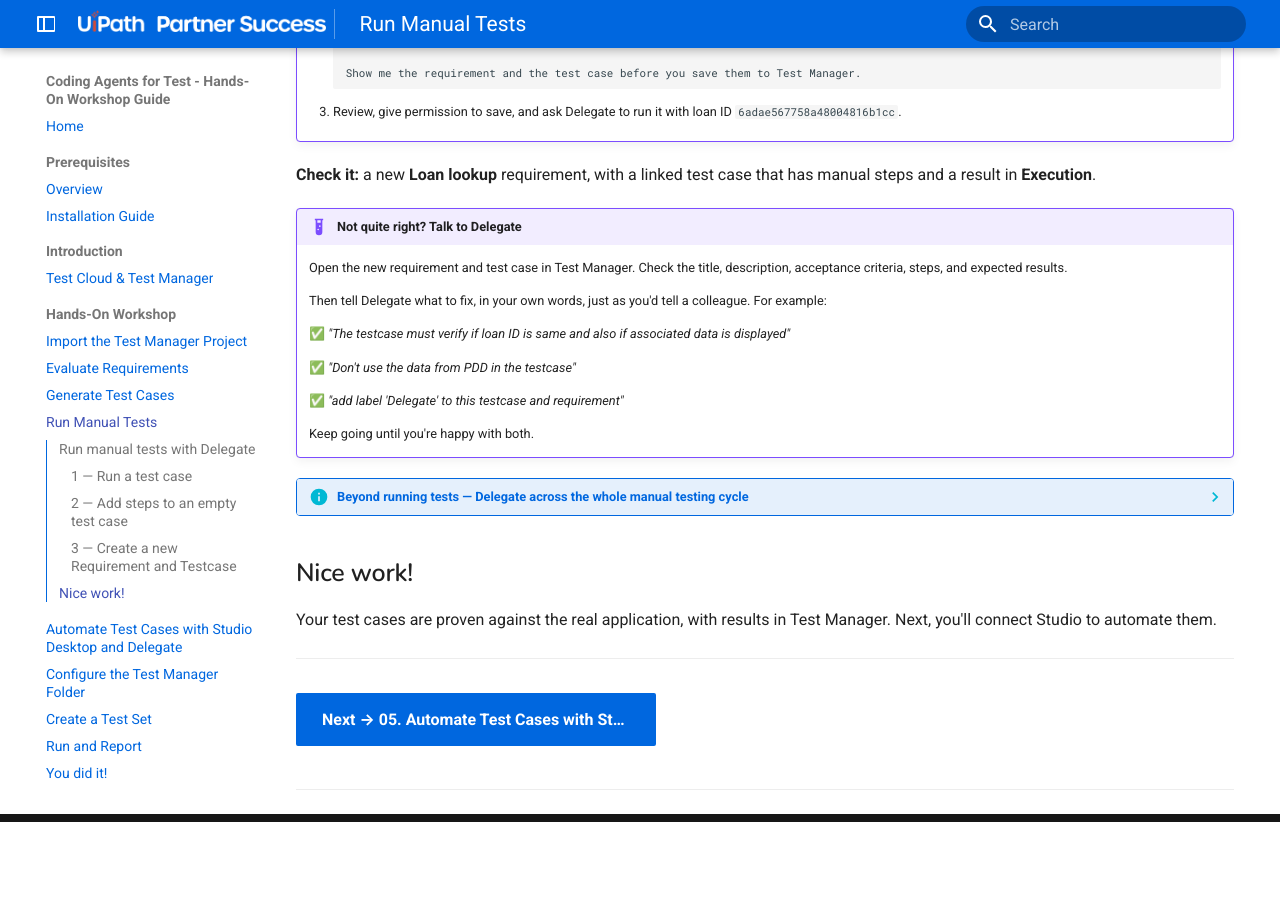
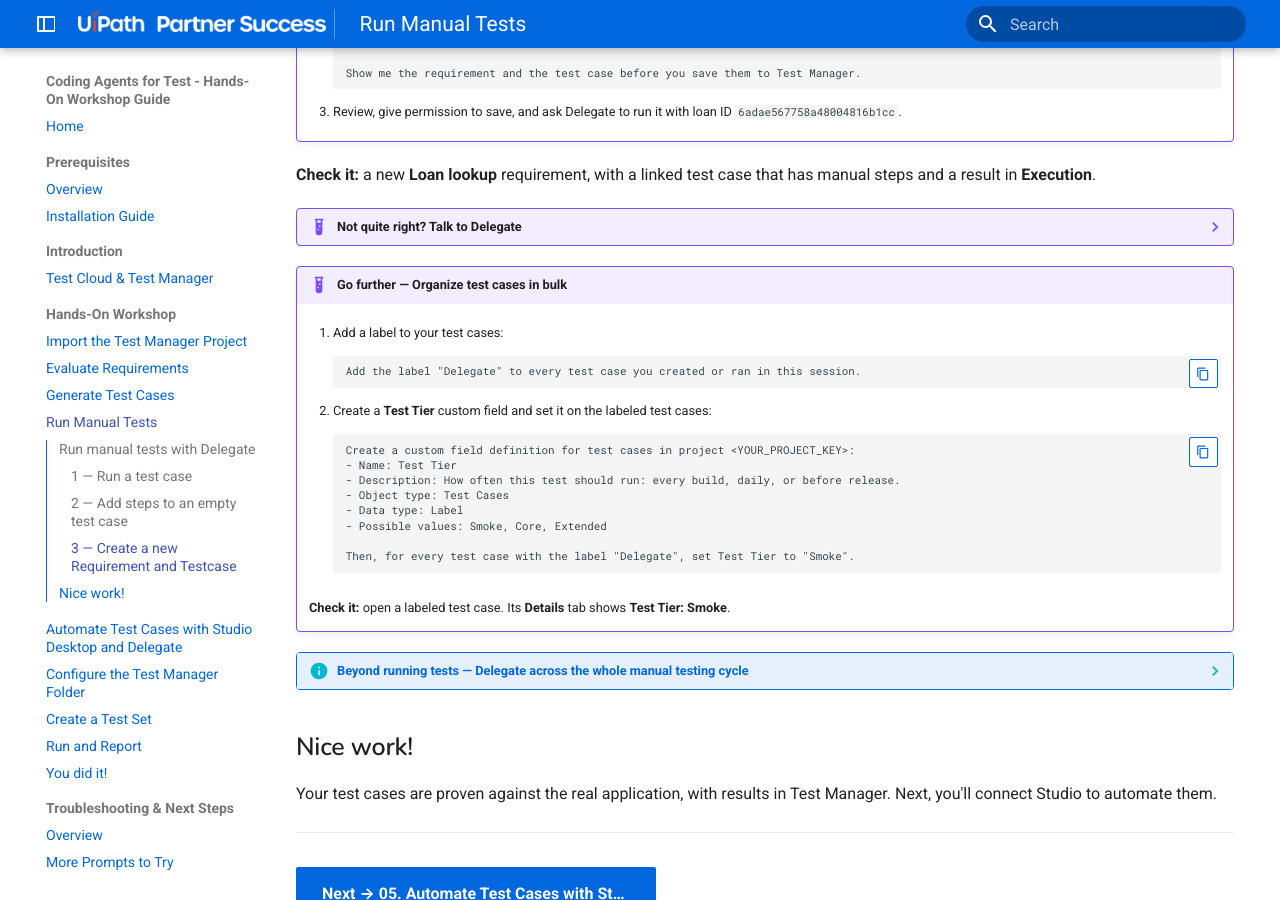
Before and after one commit to meera-uipath/Coding-Agents-For-Test-Workshop, an MkDocs documentation site: the page built from docs/module-2-hands-on-workshop/04-run-manual-tests.md, in a window 1280 px wide and 900 px high, scrolled down 2630 px. Built offline with MkDocs 1.6.1 and Material for MkDocs 9.7.7, drawn with Linux system fonts in a browser that asks for light colours; a script that is not in the unit is left out; before the commit the page ends 3452 px from its top, so only the background shows below that.

Commit message:
Add bulk test case organization, run review steps, and report caveat
- Add a Go further exercise to label test cases and set a Test Tier custom field with Delegate
- Add Live Streaming and Logs/Execution Log review to the autonomous run boxes
- Name the project key in the Studio link prompt and explain why the Object Repository is slow by hand
- Warn learners to check Delegate's report numbers before sharing

Co-Authored-By: Claude Opus 5.5 <noreply@anthropic.com>

````diff
--- a/docs/module-2-hands-on-workshop/04-run-manual-tests.md
+++ b/docs/module-2-hands-on-workshop/04-run-manual-tests.md
@@ -27,8 +27,11 @@ See <a href="https://docs.uipath.com/test-manager/automation-cloud/latest/user-g
 
         ![Run Autonomously in the Manual Steps tab](../assets/images/TM%20Run%20autonomously.png)
 
-    2. On **Setup**, enter the app URL, for example `https://uibank.uipath.com`, and select an AI model.
+    2. On **Setup**, enter the app URL, for example `https://uibank.uipath.com`, and select an AI model. Turn on **Live Streaming** to watch Autopilot drive the browser, and take over if needed.
     3. Select **Run**.
+    4. When it finishes, open the execution:
+        - **Logs** — each step's result, expected behavior, and screenshots. Expand a step to see what Autopilot did.
+        - **Execution Log** — Autopilot's reasoning, such as how it found an element or compared a result.
 
     See <a href="https://docs.uipath.com/test-manager/automation-cloud/latest/user-guide/running-autonomous-test-execution" target="_blank">Running Autonomous Test Execution</a>.
 
@@ -36,7 +39,7 @@ See <a href="https://docs.uipath.com/test-manager/automation-cloud/latest/user-g
     **Autonomous Exploration** is exploratory testing with Autopilot: it learns the app, designs tests, and runs them within a time-box.
 
     1. Open a requirement → **+ Autonomous Exploration**.
-    2. Enter the app URL, set a **time-box**, and select an AI model.
+    2. Enter the app URL, set a **time-box**, and select an AI model. Turn on **Live Streaming** to watch it explore.
     3. Select **Start**. When it's **Completed**, select **Show report**.
 
     Needs a Windows robot in the project's default folder (set up in [06. Configure the Test Manager Folder](06-configure-tm-folder.md)), with the UiPath browser extension set to **Allow in Incognito**. See <a href="https://docs.uipath.com/test-manager/automation-cloud/latest/user-guide/running-autonomous-exploration" target="_blank">Running Autonomous Exploration</a>.
@@ -140,7 +143,7 @@ The business has documented a new process, **Loan lookup**, in a Process Design
 
 **Check it:** a new **Loan lookup** requirement, with a linked test case that has manual steps and a result in **Execution**.
 
-!!! example "Not quite right? Talk to Delegate"
+??? example "Not quite right? Talk to Delegate"
     Open the new requirement and test case in Test Manager. Check the title, description, acceptance criteria, steps, and expected results.
 
     Then tell Delegate what to fix, in your own words, just as you'd tell a colleague. For example:
@@ -152,6 +155,28 @@ The business has documented a new process, **Loan lookup**, in a Process Design
     ✅ *"add label 'Delegate' to this testcase and requirement"*
 
     Keep going until you're happy with both.
+
+!!! example "Go further — Organize test cases in bulk"
+    1. Add a label to your test cases:
+
+        ```text
+        Add the label "Delegate" to every test case you created or ran in this session.
+        ```
+
+    2. Create a **Test Tier** custom field and set it on the labeled test cases:
+
+        ```text
+        Create a custom field definition for test cases in project <YOUR_PROJECT_KEY>:
+        - Name: Test Tier
+        - Description: How often this test should run: every build, daily, or before release.
+        - Object type: Test Cases
+        - Data type: Label
+        - Possible values: Smoke, Core, Extended
+
+        Then, for every test case with the label "Delegate", set Test Tier to "Smoke".
+        ```
+
+    **Check it:** open a labeled test case. Its **Details** tab shows **Test Tier: Smoke**.
 
 ??? info "Beyond running tests — Delegate across the whole manual testing cycle"
     Ideas to try on your own project, in your own words:
````
Also changed, not shown: docs/module-2-hands-on-workshop/05-automate-with-studio-and-delegate.md (+8 -4 lines), docs/module-2-hands-on-workshop/08-run-and-report.md (+3 -0 lines).
